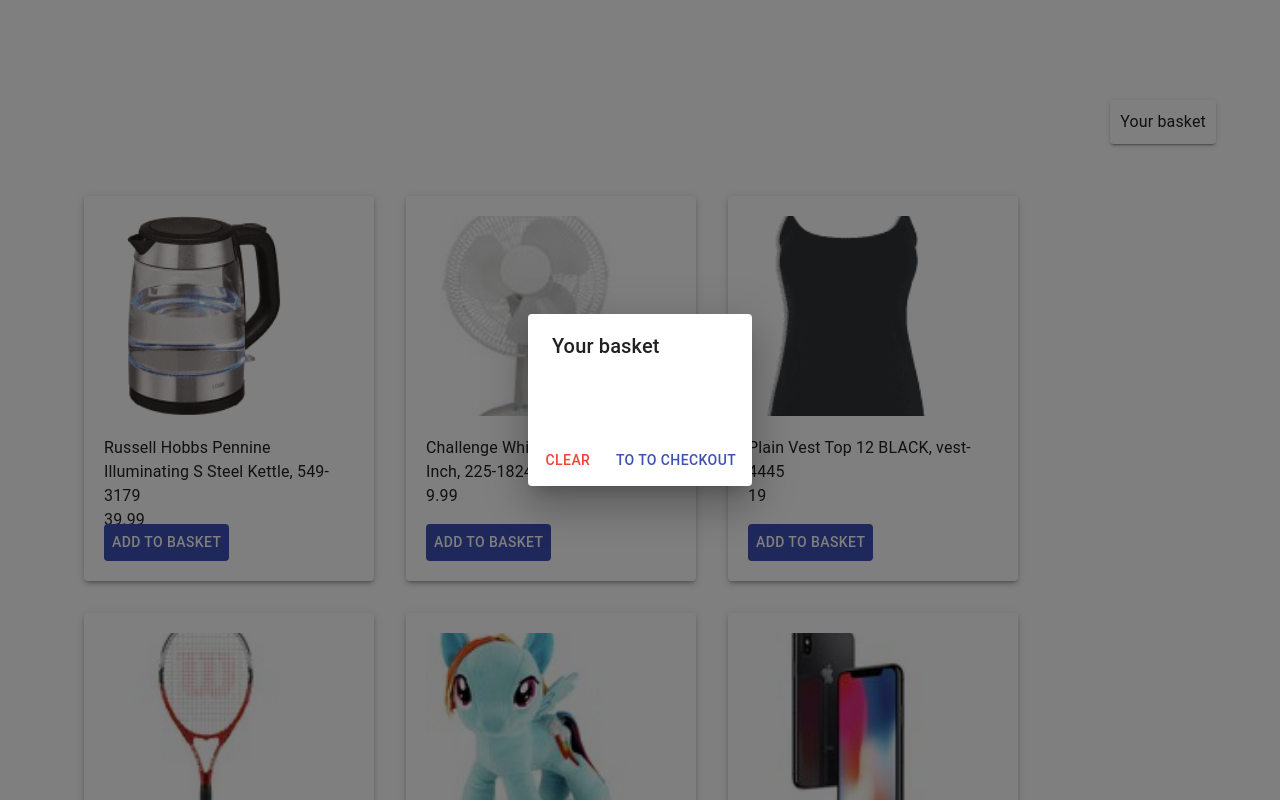
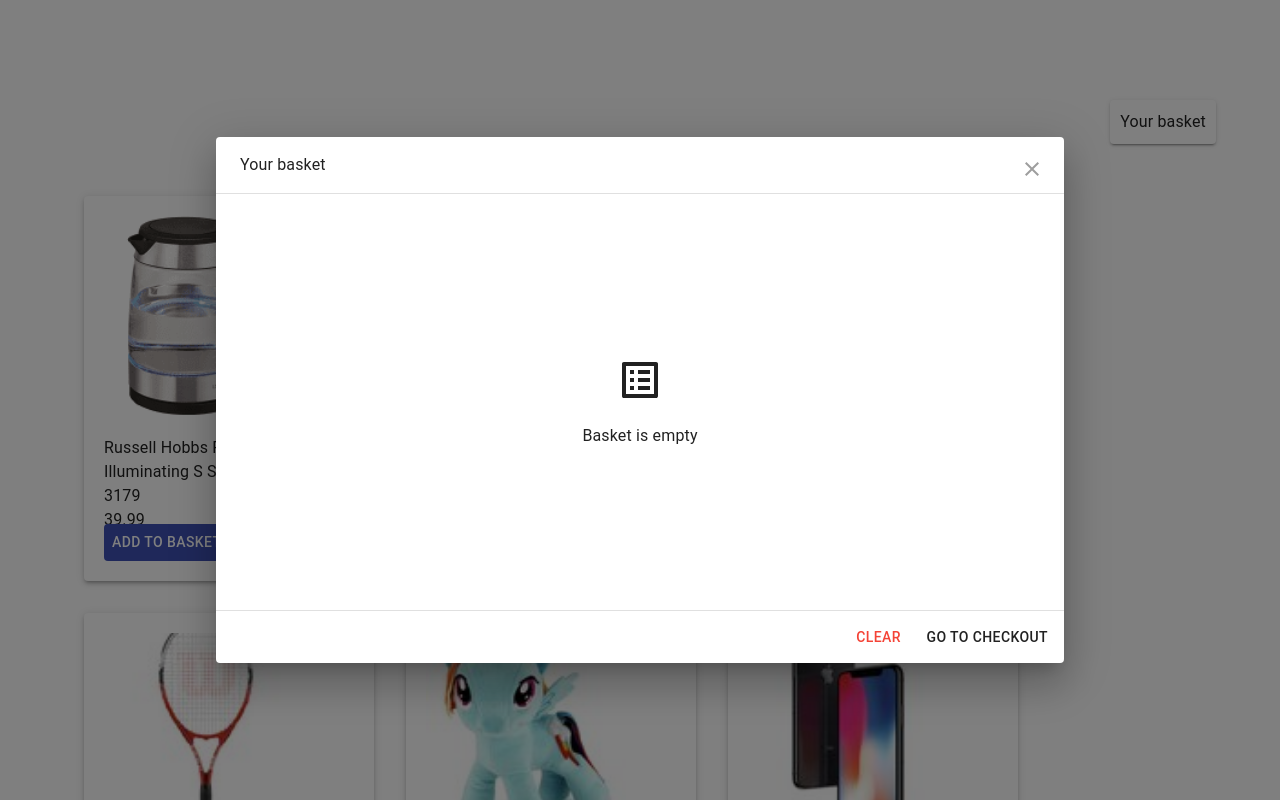
Before and after one commit to CloudyKetchup/kelisto-challenge, a React (Create React App) app: page /basket in a window 1280 px wide. Both pictures are taken after a click on the button "Your basket". Shown: the top 800 px of the page. Built offline with nearby package versions, Linux system fonts and the light colour scheme.

Commit message:
Empty basket component

```diff
--- a/src/components/ProductsBasket/ProductsBasket.tsx
+++ b/src/components/ProductsBasket/ProductsBasket.tsx
@@ -1,39 +1,117 @@
 import React, { forwardRef } from "react";
 
-import { useSelector } from "react-redux";
-import { productsListSelector } from "../../state/products";
-
-import { Dialog, DialogActions, DialogContent, DialogTitle, Button, DialogProps, Fade, makeStyles } from "@material-ui/core";
+import {
+  Dialog,
+  DialogActions,
+  DialogContent,
+  DialogTitle,
+  Button,
+  DialogProps,
+  Fade,
+  Divider,
+  makeStyles,
+  Typography,
+  IconButton,
+  Box,
+  Grid
+} from "@material-ui/core";
+import CloseIcon from "@material-ui/icons/Close";
+import ListAltIcon from '@material-ui/icons/ListAlt';
 import { ProductsGrid } from "../ProductsGrid";
+import BasketItem from "./BasketItem";
 
 import { useBasket } from "../../hooks";
 
-const useStyles = makeStyles(({ palette }) => ({
+type ProductsBasketProps = Omit<DialogProps, "onClose"> & {
+  onClose: () => void
+};
+
+const useStyles = makeStyles(({ palette, spacing }) => ({
+  paper: {
+    maxWidth: "unset"
+  },
+  content: {
+    width: 800,
+    height: 400
+  },
   clearButton: {
     color: palette.error.main
+  },
+  closeButton: {
+    position: 'absolute',
+    right: spacing(1),
+    top: spacing(1),
+    color: palette.grey[500],
+  },
+  submitButton: {
+    marginLeft: 10
+  },
+  emptyBasketIcon: {
+    textAlign: "center",
+    "& svg": {
+      height: "2em",
+      width: "2em"
+    }
   }
 }));
 
-const ProductsBasket = forwardRef<HTMLDivElement, DialogProps>((props, ref) => {
+const EmptyBasket = () => {
+  const classes = useStyles();
+
+  return (
+    <Box display="flex" height="100%">
+      <Box margin="auto">
+        <Grid direction="column" spacing={2} container>
+          <Grid className={classes.emptyBasketIcon} item>
+            <ListAltIcon />
+          </Grid>
+          <Grid item>
+            <Typography>Basket is empty</Typography>
+          </Grid>
+        </Grid>
+      </Box>
+    </Box>
+  );
+};
+
+const ProductsBasket = forwardRef<HTMLDivElement, ProductsBasketProps>(({ onClose, ...props }, ref) => {
   const { basketItems, clearBasket } = useBasket();
   const classes = useStyles();
 
   const onSubmit = () => {
+    onClose();
 
+    //TODO: fire a notification
   };
 
   return (
-    <Dialog keepMounted TransitionComponent={Fade} scroll="paper" {...props} open>
-      <DialogTitle>Your basket</DialogTitle>
-      <DialogContent>
-        <ProductsGrid products={basketItems} />
+    <Dialog
+      keepMounted
+      TransitionComponent={Fade}
+      scroll="paper"
+      {...props}
+      classes={{
+        paper: classes.paper
+      }}
+      open
+    >
+      <DialogTitle>
+        <Typography>Your basket</Typography>
+        <IconButton onClick={onClose} className={classes.closeButton}>
+          <CloseIcon />
+        </IconButton>
+      </DialogTitle>
+      <Divider/>
+      <DialogContent className={classes.content}>
+        {basketItems.length > 0 ? <ProductsGrid products={basketItems} ProductComponent={BasketItem}/> : <EmptyBasket/>}
       </DialogContent>
+      <Divider/>
       <DialogActions>
         <Button onClick={clearBasket} className={classes.clearButton} variant="text">
           Clear
         </Button>
-        <Button onClick={onSubmit} color="primary">
-          To to checkout
+        <Button onClick={onSubmit} className={classes.submitButton}>
+          Go to checkout
         </Button>
       </DialogActions>
     </Dialog>
```
